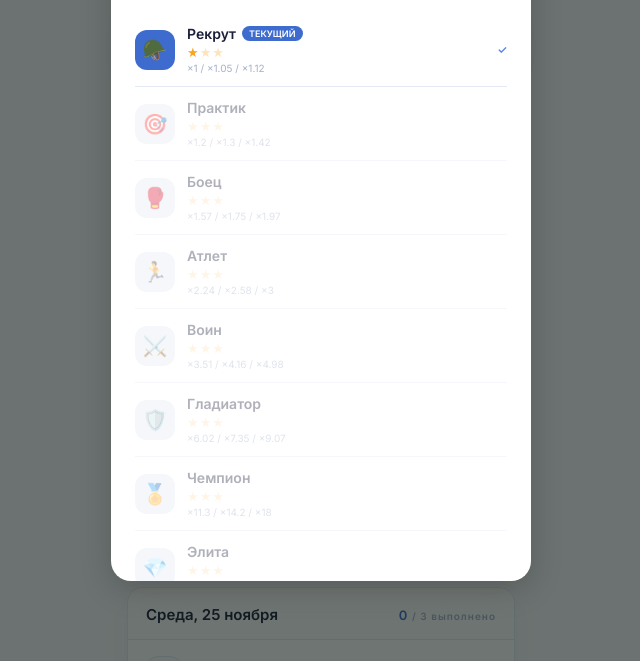
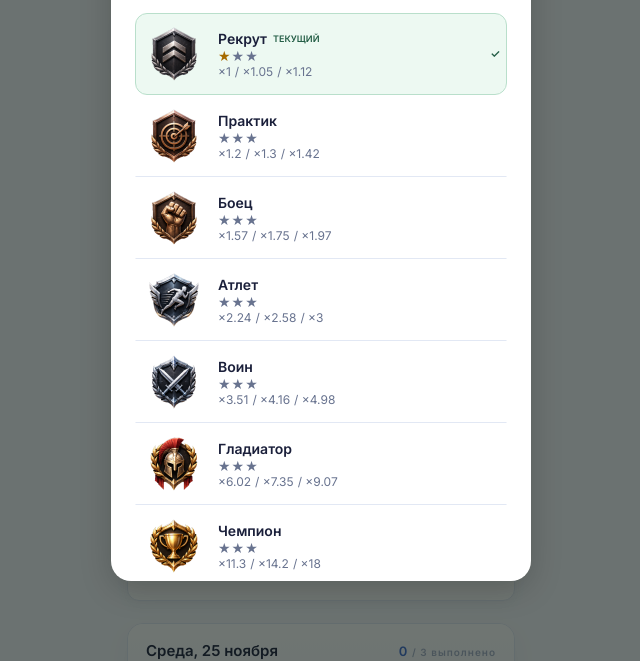
Before and after one commit to Nurzhan117/Body-Project, a plain HTML site: page index.html in a window 1280 px wide. Both pictures are taken after a click on the button "Все уровни". Shown: the part 139-800 px from the top of the page, without its empty margins (319-959 px from the left). Drawn offline with nearby package versions, Linux system fonts and the light colour scheme.

Commit message:
Update rank visuals with PNG emblems

```diff
--- a/index.html
+++ b/index.html
@@ -87,7 +87,20 @@ body{font-family:'Inter',sans-serif;color:var(--text);background:var(--bg);max-w
 /* ── LEVEL ── */
 .lvl-card{display:flex;align-items:center;justify-content:space-between;background:var(--surface);border-radius:var(--radius);border:1px solid var(--border);padding:16px 18px;margin-bottom:10px;box-shadow:var(--shadow-soft)}
 .lvl-left{display:flex;align-items:center;gap:14px}
-.lvl-badge{width:44px;height:44px;border-radius:12px;background:linear-gradient(135deg,#3d6bce,#6b8ff0);color:#fff;font-size:22px;display:flex;align-items:center;justify-content:center;flex-shrink:0;box-shadow:0 3px 8px rgba(61,107,206,.25)}
+.rank-emblem{width:64px;height:64px;flex:none;display:grid;place-items:center;font-size:30px;line-height:1}
+.rank-emblem img{width:100%;height:100%;object-fit:contain}
+.lvl-badge{width:80px;height:80px;font-size:34px}
+.lvl-badge img{filter:drop-shadow(0 3px 5px rgba(26,31,58,.24))}
+.lvl-badge-negative{width:44px;height:44px;border-radius:12px;background:#fff;box-shadow:0 2px 8px rgba(224,92,92,.18);font-size:22px}
+.rank-row{display:flex;align-items:center;gap:clamp(6px,3vw,12px);padding:8px 6px;border:1px solid transparent;border-bottom-color:var(--border)}
+.rank-row-current{background:#edf9f2;border-color:#b9dfcb;border-radius:12px}
+.rank-row-title{display:flex;align-items:center;flex-wrap:wrap;gap:4px 6px;font-size:14px;font-weight:700}
+.rank-current-label{font-size:9px;font-weight:700;color:#245e46}
+.rank-row-stars{font-size:14px;letter-spacing:1px;color:#68738f}
+.rank-star-earned{color:#a66a00}
+.rank-row-thresholds{display:flex;flex-wrap:wrap;column-gap:4px;font-size:12px;color:var(--text2)}
+.rank-row-checks{font-size:11px;color:#245e46;font-weight:600}
+#levels-list{overflow-y:auto;min-height:0;padding:0 clamp(8px,4vw,24px) 24px;flex:1}
 .lvl-info{display:flex;flex-direction:column;gap:4px}
 .lvl-title{font-size:15px;font-weight:600;color:var(--text)}
 .lvl-coef{font-size:13px;font-weight:700;color:#5585e8;letter-spacing:0;line-height:1.6}
@@ -430,7 +443,7 @@ minput-label{display:block;font-size:9px;font-weight:600;letter-spacing:1.5px;te
 
 .lvlup-overlay{position:fixed;inset:0;background:rgba(10,30,20,.75);z-index:9999;display:flex;align-items:center;justify-content:center;animation:lvlup-bg 3.2s ease forwards;pointer-events:none;isolation:isolate}
 .lvlup-card{background:#fff;border-radius:24px;padding:40px 36px;text-align:center;max-width:320px;width:90%;box-shadow:0 20px 60px rgba(0,0,0,.3);animation:lvlup-card 3.2s ease forwards;position:relative;isolation:isolate;will-change:transform,opacity}
-.lvlup-emoji{font-size:64px;line-height:1;margin:18px 0 10px;display:block}
+.lvlup-emblem{margin:18px auto 10px}
 .lvlup-label{font-size:11px;font-weight:700;letter-spacing:2px;text-transform:uppercase;color:var(--green2);margin-bottom:6px}
 .lvlup-title{font-family:'Cormorant Garamond',serif;font-size:32px;font-weight:600;color:var(--green);letter-spacing:0;margin-bottom:4px}
 .lvlup-sub{font-size:13px;color:var(--text2);margin-top:4px}
@@ -840,7 +853,7 @@ function doGet(e) {
 <div class="section app-view active" data-view="home">
   <div class="lvl-card" id="lvl-card">
     <div class="lvl-left">
-      <div class="lvl-badge" id="lvl-badge">1</div>
+      <div class="rank-emblem lvl-badge" id="lvl-badge" aria-hidden="true"></div>
       <div class="lvl-info">
         <div class="lvl-title" id="lvl-title">Новичок</div>
         <div class="lvl-coef" id="lvl-coef">На 0.00% лучше</div>
@@ -2606,9 +2619,8 @@ function openQuickModal(key) {
 
 function openLevelsModal() {
   const coef = calcCoefficient();
-  const {cur: curLvl} = getCurrentRank(coef);
-
-  // Group ranks by rank number
+  const {cur} = getCurrentRank(coef);
+
   const rankGroups = {};
   RANKS.forEach(r => {
     if (!rankGroups[r.rank]) rankGroups[r.rank] = [];
@@ -2617,29 +2629,24 @@ function openLevelsModal() {
 
   document.getElementById('levels-list').innerHTML = Object.values(rankGroups).map(group => {
     const r = group[0];
-    const reached1 = coef >= group[0].coefNeeded;
-    const reached2 = group[1] && coef >= group[1].coefNeeded;
-    const reached3 = group[2] && coef >= group[2].coefNeeded;
-    const isCurRank = group.some(g => coef >= g.coefNeeded) &&
-      (group === Object.values(rankGroups)[Object.values(rankGroups).length-1] ||
-       !Object.values(rankGroups).find(ng => ng[0].rank > r.rank && coef >= ng[0].coefNeeded));
-    const curStars = reached3 ? 3 : reached2 ? 2 : reached1 ? 1 : 0;
-
-    return `<div style="display:flex;align-items:center;gap:12px;padding:12px 0;border-bottom:1px solid var(--border);opacity:${reached1?1:0.35}">
-      <div style="width:40px;height:40px;border-radius:12px;background:${reached1?'var(--green)':'var(--border)'};display:flex;align-items:center;justify-content:center;font-size:20px;flex-shrink:0">${r.emoji}</div>
+    const earnedStars = group.filter(level => coef >= level.coefNeeded).length;
+    const isCurrent = r.rank === cur.rank && earnedStars > 0;
+
+    return `<div class="rank-row${isCurrent ? ' rank-row-current' : ''}"${isCurrent ? ' aria-current="true"' : ''}>
+      <div class="rank-emblem" aria-hidden="true">${rankEmblem(r)}</div>
       <div style="flex:1;min-width:0">
-        <div style="font-size:14px;font-weight:700;color:var(--text);display:flex;align-items:center;gap:6px">
+        <div class="rank-row-title">
           ${r.title}
-          ${isCurRank && reached1 ? '<span style="font-size:9px;font-weight:600;background:var(--green);color:#fff;padding:2px 7px;border-radius:99px">ТЕКУЩИЙ</span>' : ''}
+          ${isCurrent ? '<span class="rank-current-label">ТЕКУЩИЙ</span>' : ''}
         </div>
-        <div style="font-size:13px;color:#f5a623;letter-spacing:1px;margin-top:2px">
-          ${[1,2,3].map(s => `<span style="opacity:${coef >= group[s-1]?.coefNeeded ? 1 : 0.3}">★</span>`).join('')}
+        <div class="rank-row-stars" aria-label="Звёзды: ${earnedStars} из ${group.length}">
+          ${group.map(level => `<span aria-hidden="true"${coef >= level.coefNeeded ? ' class="rank-star-earned"' : ''}>★</span>`).join('')}
         </div>
-        <div style="font-size:10px;color:var(--text3);margin-top:2px">
-          ×${group[0].coefNeeded} / ×${group[1]?.coefNeeded} / ×${group[2]?.coefNeeded}
+        <div class="rank-row-thresholds">
+          ${group.map((level, i) => `<span>${i ? '/ ' : ''}×${level.coefNeeded}</span>`).join('')}
         </div>
       </div>
-      <div style="font-size:11px;color:var(--green2);font-weight:600">${reached3?'✓✓✓':reached2?'✓✓':reached1?'✓':''}</div>
+      <div class="rank-row-checks" aria-hidden="true">${'✓'.repeat(earnedStars)}</div>
     </div>`;
   }).join('');
 
@@ -2727,13 +2734,35 @@ const RANKS = [
   {rank:12, stars:1, title:'Апекс',      emoji:'🔱',  coefNeeded:1000},
   {rank:12, stars:2, title:'Апекс',      emoji:'🔱',  coefNeeded:1450},
   {rank:12, stars:3, title:'Апекс',      emoji:'🔱',  coefNeeded:2120},
-  {rank:13, stars:1, title:'Архитектор', emoji:'🏛️',  coefNeeded:3230},
-  {rank:13, stars:2, title:'Архитектор', emoji:'🏛️',  coefNeeded:4860},
-  {rank:13, stars:3, title:'Архитектор', emoji:'🏛️',  coefNeeded:7390},
+  {rank:13, stars:1, title:'Архонт',     emoji:'🏛️',  coefNeeded:3230},
+  {rank:13, stars:2, title:'Архонт',     emoji:'🏛️',  coefNeeded:4860},
+  {rank:13, stars:3, title:'Архонт',     emoji:'🏛️',  coefNeeded:7390},
   {rank:14, stars:1, title:'Абсолют',    emoji:'⚡',  coefNeeded:11000},
   {rank:14, stars:2, title:'Абсолют',    emoji:'⚡',  coefNeeded:16500},
   {rank:14, stars:3, title:'Абсолют',    emoji:'⚡',  coefNeeded:25000},
 ];
+
+const RANK_EMBLEMS = [
+  '01-recruit.png',
+  '02-practitioner.png',
+  '03-fighter.png',
+  '04-athlete.png',
+  '05-warrior.png',
+  '06-gladiator.png',
+  '07-champion.png',
+  '08-elite.png',
+  '09-titan.png',
+  '10-legend.png',
+  '11-myth.png',
+  '12-apex.png',
+  '13-archon.png',
+  '14-absolute.png',
+];
+
+function rankEmblem(rank) {
+  return `<img src="./assets/ranks/${RANK_EMBLEMS[rank.rank - 1]}" alt=""
+    onerror="this.nextElementSibling.hidden = false; this.remove()"><span hidden>${rank.emoji}</span>`;
+}
 
 // Keep LEVELS as alias for compatibility
 const LEVELS = RANKS.map((r,i) => ({
@@ -3022,10 +3051,12 @@ function renderLevel() {
   const card = document.getElementById('lvl-card');
   if(card) { card.style.background = rc.bg; card.style.borderColor = rc.accent + '66'; }
   const badge = document.getElementById('lvl-badge');
-  badge.textContent = isNegativeProgress ? '🤡' : cur.emoji;
-  badge.style.background = isNegativeProgress ? '#fff' : 'linear-gradient(135deg,' + rc.accent + ',' + rc.text + ')';
-  badge.style.boxShadow = isNegativeProgress ? '0 2px 8px rgba(224,92,92,.18)' : '';
-  badge.style.fontSize = '22px';
+  badge.classList.toggle('lvl-badge-negative', isNegativeProgress);
+  const badgeKey = isNegativeProgress ? 'negative' : String(cur.rank);
+  if (badge.dataset.rank !== badgeKey) {
+    badge.innerHTML = isNegativeProgress ? '🤡' : rankEmblem(cur);
+    badge.dataset.rank = badgeKey;
+  }
   const titleEl = document.getElementById('lvl-title');
   const displayStars = isNegativeProgress ? 3 : cur.stars;
   titleEl.innerHTML = (isNegativeProgress ? 'Бездарь' : cur.title) +
@@ -3097,7 +3128,7 @@ function showLevelUpAnimation(rank) {
       ${confetti}
       ${stars}
       <div class="lvlup-label">Новый Ранг!</div>
-      <div class="lvlup-emoji">${rank.emoji}</div>
+      <div class="rank-emblem lvlup-emblem" aria-hidden="true">${rankEmblem(rank)}</div>
       <div class="lvlup-rank-stars">${rankStars}</div>
       <div class="lvlup-title">${rank.title}</div>
     </div>`;
@@ -3960,7 +3991,7 @@ setTimeout(initLeafletMap, 400);
       <h2 style="margin:0;font-family:'Cormorant Garamond',serif;font-size:22px;font-weight:600;color:var(--green)">Все уровни</h2>
       <button class="hm-del" style="width:32px;height:32px;font-size:16px" onclick="document.getElementById('levels-modal').style.display='none'">✕</button>
     </div>
-    <div id="levels-list" style="overflow-y:auto;padding:0 24px 24px;flex:1"></div>
+    <div id="levels-list"></div>
   </div>
 </div>
 </body>
```
